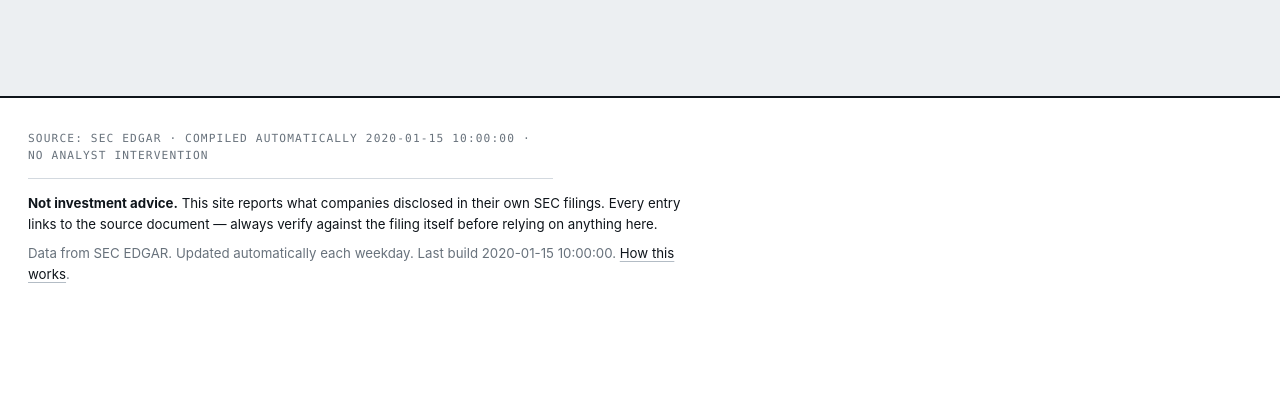
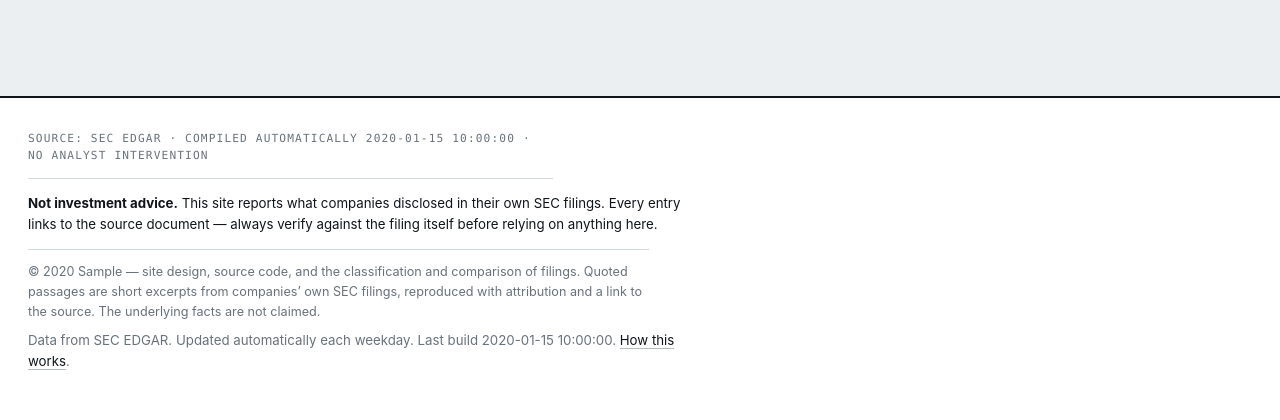
Before and after one commit to srinivasledger/filing-signals, a Python web app: template site/templates/company.html in a window 1280 px wide. Shown: the part 854-1274 px from the top of the page. Before the commit the page ends 1137 px from the top, so only its background shows below. Run offline with Jinja, Linux system fonts and the light colour scheme; the template is opened without the code that fills it: most values are stand-ins (such as "Sample title", 1, 10 or a date in 2020).

Commit message:
Add a rights notice, and correct a false claim about SEC filings
The README said "Data from SEC EDGAR. Public domain." That is wrong, and this
site reproduces 211 quoted passages averaging 455 characters on the strength of
it. Works of the US Government are public domain; a 10-K is authored by the
registrant, not by the SEC, so filings are the companies' own documents.

What actually holds is narrower and sufficient: the facts drawn from filings -
dates, item codes, disclosure states - are not copyrightable, and the quotes
are short excerpts carried with attribution and a link to the source.

So the notice claims only what this project authored: the design, the code, and
the classification and comparison work. It explicitly disclaims the underlying
facts rather than staying silent, since a bare "(c) Filing Signals" over a page
of filing extracts would imply ownership of material that is not ours.

Owner is set by SITE_OWNER. No LICENSE file, so the code stays all rights
reserved by default - readable, not reusable.

```diff
--- a/pipeline/config.py
+++ b/pipeline/config.py
@@ -47,6 +47,12 @@ SITE_TAGLINE = os.getenv(
 )
 SITE_URL = os.getenv("SITE_URL", "").rstrip("/")
 
+# Whose copyright. Only the parts this project actually authored are claimed:
+# the code, the design, and the classification and comparison of filings. The
+# filings themselves are the registrants' documents, and the facts drawn from
+# them are not copyrightable at all.
+SITE_OWNER = os.getenv("SITE_OWNER", "Filing Signals")
+
 # Serving from a custom domain. GitHub Pages stores the domain in repository
 # settings, but an Actions deploy replaces the whole site directory on every
 # run - and a deployed artifact without a CNAME file can clear that setting,
--- a/pipeline/render.py
+++ b/pipeline/render.py
@@ -184,6 +184,8 @@ def build() -> None:
         "status_state": status_state,
         "status_label": status_label,
         "site_title": config.SITE_TITLE,
+        "site_owner": config.SITE_OWNER,
+        "year": dt.datetime.now(dt.timezone.utc).year,
         "site_tagline": config.SITE_TAGLINE,
         "built_at": built_at,
         "signal_labels": [(k, SIGNAL_LABELS[k]) for k in SIGNAL_ORDER],
--- a/site/static/style.css
+++ b/site/static/style.css
@@ -374,3 +374,5 @@ h2{font-family:var(--sans);font-size:clamp(1.05rem,1.7vw,1.28rem);letter-spacing
   letter-spacing:.11em;color:var(--muted);grid-row:1;grid-column:3}
 .check-fail .check-status{color:var(--alert);font-weight:700}
 .check-warn .check-status{color:var(--series-4);font-weight:700}
+.rights{font-size:.79rem;color:var(--muted);max-width:74ch;
+  padding-top:12px;border-top:1px solid var(--line);margin-top:14px!important}
--- a/site/templates/base.html
+++ b/site/templates/base.html
@@ -57,6 +57,11 @@
     disclosed in their own SEC filings. Every entry links to the source
     document &mdash; always verify against the filing itself before relying on
     anything here.</p>
+    <p class="rights">&copy; {{ year }} {{ site_owner }} &mdash; site design,
+    source code, and the classification and comparison of filings.
+    Quoted passages are short excerpts from companies&rsquo; own SEC filings,
+    reproduced with attribution and a link to the source. The underlying facts
+    are not claimed.</p>
     <p class="muted">Data from SEC EDGAR. Updated automatically each weekday.
     Last build {{ built_at }}. <a href="{{ rel }}methodology.html">How this works</a>.</p>
   </div>
```
Also changed, not shown: .github/workflows/daily.yml, README.md.
